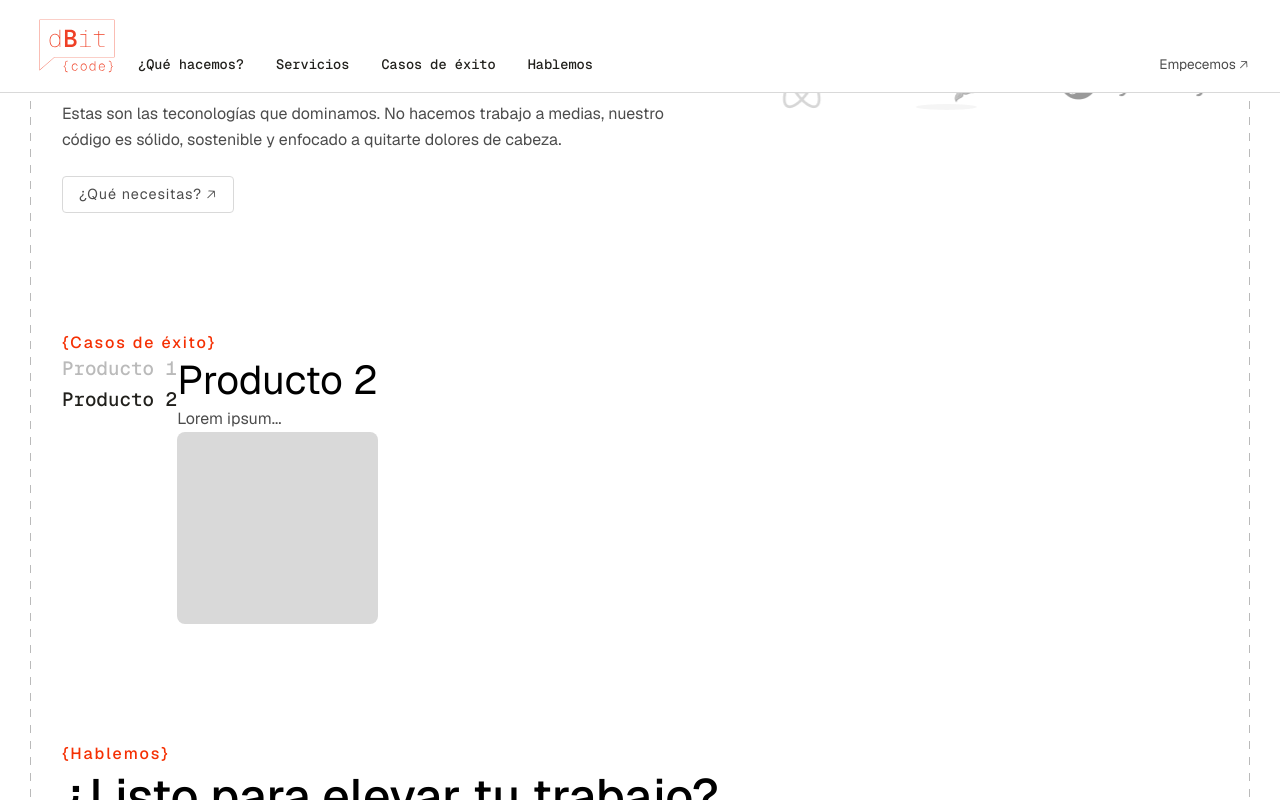
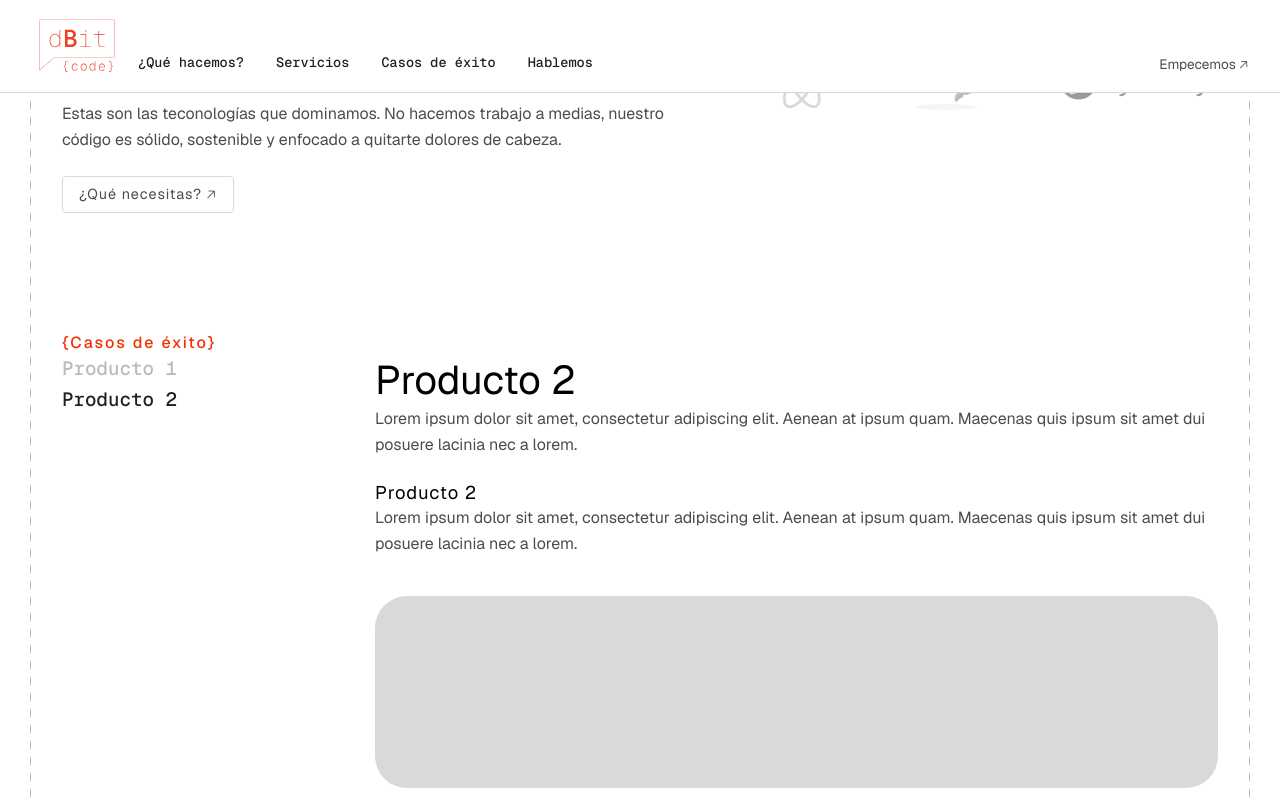
Before and after one commit to laguna-design/dbitcode, a React (Vite) app: page / in a window 1280 px wide. Both pictures are taken after a click on the button "Producto 2". Shown: the part 1323-2123 px from the top of the page. Built offline with nearby package versions, Linux system fonts and the light colour scheme.

Commit message:
Working onn desktop and general styles

```diff
--- a/src/components/layout/DBTCasosDeExito.tsx
+++ b/src/components/layout/DBTCasosDeExito.tsx
@@ -25,6 +25,7 @@ export const DBTCasosDeExito = () => {
 							Producto 2
 							</button>
 						</li>
+
 					</ul>
 				</nav>
 
@@ -44,7 +45,7 @@ export const DBTCasosDeExito = () => {
 						src="producto1.png"
 						alt="Producto 1"
 						/> */}
-						<div style={{width:'100%', height: '192px', borderRadius: '8px', backgroundColor:'#D9D9D9'}}></div>
+						<div style={{width:'100%', height: '192px', borderRadius: '32px', backgroundColor:'#D9D9D9'}}></div>
 					</div>
 					)}
 
@@ -52,16 +53,29 @@ export const DBTCasosDeExito = () => {
 					<div className="cases__slide">
 						<article className="cases__slide-content">
 						<h3 className="cases__slide-title">Producto 2</h3>
-						<p className="cases__slide-text">Lorem ipsum...</p>
+						<p className="cases__slide-text">
+							Lorem ipsum dolor sit amet, consectetur adipiscing elit.
+							Aenean at ipsum quam. Maecenas quis ipsum sit amet dui
+							posuere lacinia nec a lorem.
+						</p>
+
+						<h5 className="cases__slide-title">Producto 2</h5>
+						<p className="cases__slide-text">
+							Lorem ipsum dolor sit amet, consectetur adipiscing elit.
+							Aenean at ipsum quam. Maecenas quis ipsum sit amet dui
+							posuere lacinia nec a lorem.
+						</p>
 						</article>
 						{/* <img
 						className="cases__slide-image"
-						src="producto2.png"
-						alt="Producto 2"
+						src="producto1.png"
+						alt="Producto 1"
 						/> */}
-						<div style={{width:'100%', height: '192px', borderRadius: '8px', backgroundColor:'#D9D9D9'}}></div>
+						<div style={{width:'100%', height: '192px', borderRadius: '32px', backgroundColor:'#D9D9D9'}}></div>
 					</div>
 					)}
+
+
 				</div>
 			</div>
 		</section>
--- a/src/components/shared/DBTModal.tsx
+++ b/src/components/shared/DBTModal.tsx
@@ -1,4 +1,4 @@
-import React from "react";
+import React, { useEffect, useState } from "react";
 
 type ModalProps = {
   isOpen: boolean;
@@ -7,10 +7,27 @@ children: React.ReactNode;
 };
 
 function DBTModal({ isOpen, onClose, children }: ModalProps) {
-if (!isOpen) return null;
+  const [visible, setVisible] = useState(isOpen);
+  const [closing, setClosing] = useState(false);
+
+  useEffect(() => {
+    if (isOpen) {
+      setVisible(true);
+      setClosing(false);
+    } else if (visible) {
+      setClosing(true);
+      const timer = setTimeout(() => {
+        setVisible(false);
+        setClosing(false);
+      }, 300); // match CSS transition duration
+      return () => clearTimeout(timer);
+    }
+  }, [isOpen, visible]);
+
+  if (!visible) return null;
 
   return (
-	<div className="modal">
+    <div className={`modal ${isOpen ? "modal--open" : ""} ${closing ? "modal--closing" : ""}`}>
       <div className="modal__overlay" onClick={onClose}></div>
       <div className="modal__content">
         <header className="modal__header">
--- a/src/style/abstracts/_reset.scss
+++ b/src/style/abstracts/_reset.scss
@@ -3,6 +3,7 @@
 
 *, *::before, *::after {
 	box-sizing: border-box;
+	transition: all 0.5s ease;
 }
 
 html, body, h1, h2, h3, h4, h5, h6, p, ul, ol, li, figure, blockquote, dl, dd {
--- a/src/style/abstracts/_typography.scss
+++ b/src/style/abstracts/_typography.scss
@@ -61,7 +61,9 @@ body {
 	form,
 	form *,
 	.modal,
-	.modal *{
+	.modal *,
+	label,
+	label *{
 		font-family: var(--font-primary);
 	}
 
--- a/src/style/abstracts/_variables.scss
+++ b/src/style/abstracts/_variables.scss
@@ -4,8 +4,8 @@ $DBC-GreyScale-500: #4C4C4CFF;
 $DBC-GreyScale-400: #838383FF;
 $DBC-GreyScale-300: #BABABAFF;
 $DBC-GreyScale-200: #D9D9D9FF;
-$DBC-GreyScale-601: #F1EEEEFF;
-$DBC-GreyScale-602: #FAF9F9FF;
+$DBC-GreyScale-102: #FAF9F9FF;
+$DBC-GreyScale-101: #F1EEEEFF;
 $DBC-GreyScale-100: #FFFFFFFF;
 $Brand-DBC-Mars-Flare: #F53003FF;
 $Brand-DBC-Neptune-Veil: #E125F2FF;
--- a/src/style/blocks/_casosDeExito.scss
+++ b/src/style/blocks/_casosDeExito.scss
@@ -3,32 +3,37 @@
     display: flex;
     flex-direction: column;
     padding: 0 2rem;
-		.cases__wrapper{
+		&__wrapper{
 			display: flex;
 			flex-direction: row;
+			gap: 2rem;
 		}
+		&__slides {
+			position: relative;
+			width: 75%;
 
-	.cases__slides {
-		position: relative;
-	.cases__slide {
-	&.active {
+		}
+		&__slide {
 			display: flex;
 			flex-direction: column;
 			gap: 1rem;
-	}
+				&-text{
+					margin-bottom: 1.5rem;
 				}
 			}
 
-.cases__nav-list {
+	&__nav{
+		width: 25%;
+		&-list {
 			.cases__nav-item button {
 				font-family: var(--font-mono);
 				color: vars.$DBC-GreyScale-300;
 				font-weight: 500;
 				font-size: 1.2rem;
+				text-align: left;
 				background: none;
 				border: none;
 				cursor: pointer;
-
 				&:hover {
 					color: vars.$DBC-GreyScale-600;
 				}
@@ -39,3 +44,4 @@
 			}
 		}
 	}
+}
--- a/src/style/blocks/_form.scss
+++ b/src/style/blocks/_form.scss
@@ -31,13 +31,25 @@
 
 }
 
-
-
 input.form__input,
 textarea.form__textarea{
-	background-color: vars.$DBC-GreyScale-100;
+	background-color: vars.$DBC-GreyScale-102;
 	border: 1px solid vars.$DBC-GreyScale-200;
 	border-radius: 4px;
 	padding: .5rem;
 	font-size: 0.8rem;
 }
+
+.form__checkbox-label{
+	font-size: .9rem;
+	color: vars.$DBC-GreyScale-500;
+    display:flex;
+    flex-direction: row;
+    gap: 0.6rem;
+}
+
+.form__actions{
+    display: flex;
+    flex-direction: row;
+    justify-content: flex-end;
+}
--- a/src/style/blocks/_header.scss
+++ b/src/style/blocks/_header.scss
@@ -73,11 +73,11 @@
 		background: none;
 		border: none;
 		cursor: pointer;
-		padding: 16px 0;
-
+		padding: 1rem 0;
+		transition: all 0.7s ease;
+		border-bottom: 2px solid transparent;
 		&:hover {
 			border-bottom: 2px solid vars.$Brand-DBC-Mars-Flare;
-			padding: 14px 0;
 		}
 
 	}
--- a/src/style/blocks/_modal.scss
+++ b/src/style/blocks/_modal.scss
@@ -16,13 +16,21 @@
 	}
 
 	&__content {
+		background: vars.$DBC-GreyScale-100;
 		position: relative;
-		background: vars.$DBC-GreyScale-100;
-		padding: 2rem;
-		border-radius: 8px;
-		max-width: 920px;
+		display: flex;
+		flex-direction: column;
+		padding: 2.5rem;
+		border-radius: 1rem;
+		max-width: 801px;
 		width: 100%;
 		z-index: 1001;
+		gap: 2rem;
+
+		// Initial state
+    transform: translateY(32px);
+    opacity: 0;
+    transition: transform 0.3s ease, opacity 0.3s ease;
 	}
 
 	&__header{
@@ -33,12 +41,34 @@
 
 	&__close {
 		position: absolute;
-		top: 1rem;
-		right: 1rem;
+		top: 3rem;
+		right: 2.5rem;
 		background: none;
 		border: none;
 		font-size: .85rem;
 		cursor: pointer;
 		color: vars.$DBC-GreyScale-500;
 	}
+
+	// Active state
+	&.modal--open {
+		.modal__overlay {
+		opacity: 1;
+		}
+		.modal__content {
+		transform: translateY(0);
+		opacity: 1;
+		}
+	}
+
+	&.modal--closing {
+		.modal__overlay {
+		opacity: 0;
+		}
+		.modal__content {
+		transform: translateY(32px);
+		opacity: 0;
+		}
+	}
+
 }
```
Lines whose indentation alone changed are shown as unchanged.
